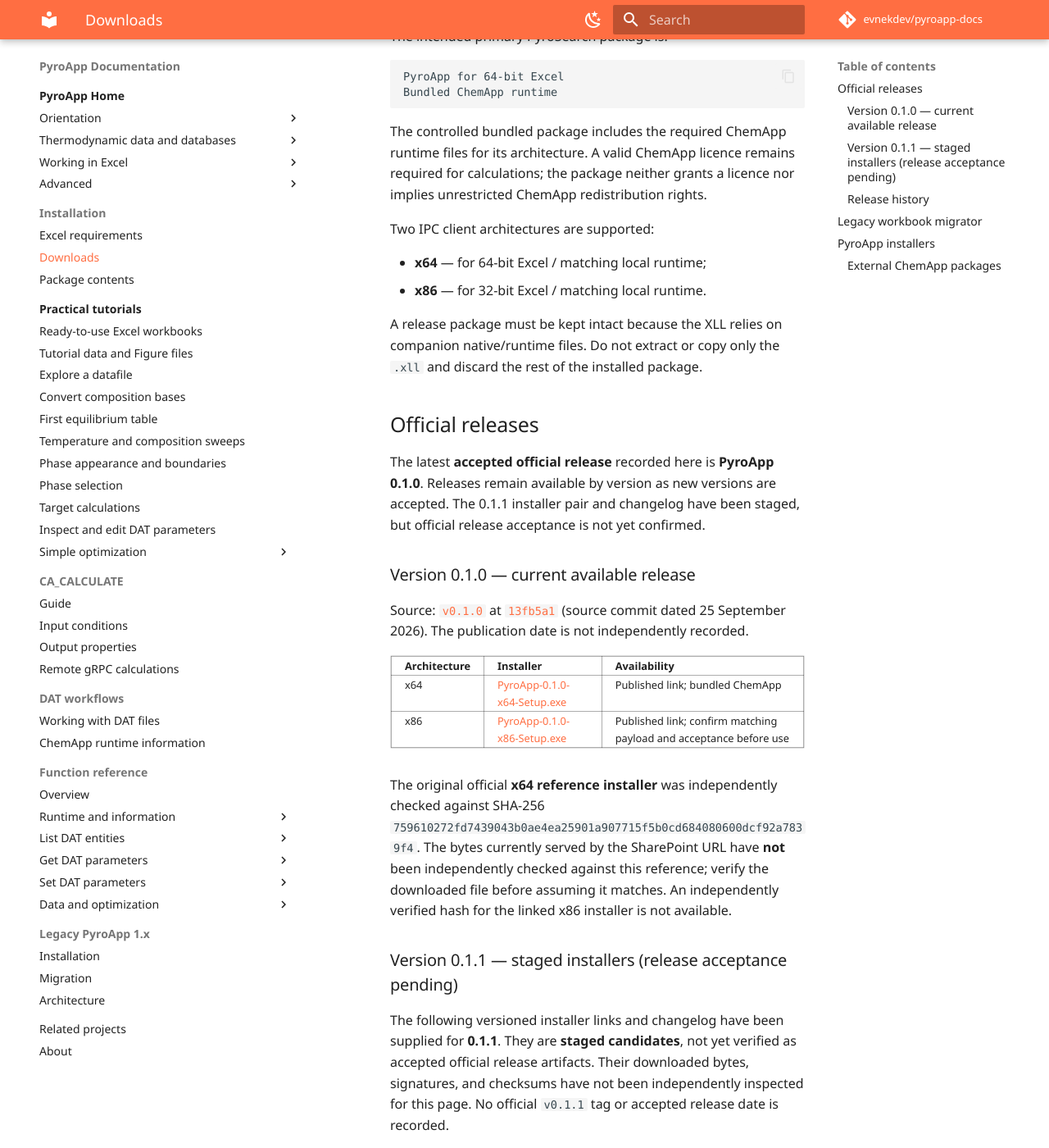
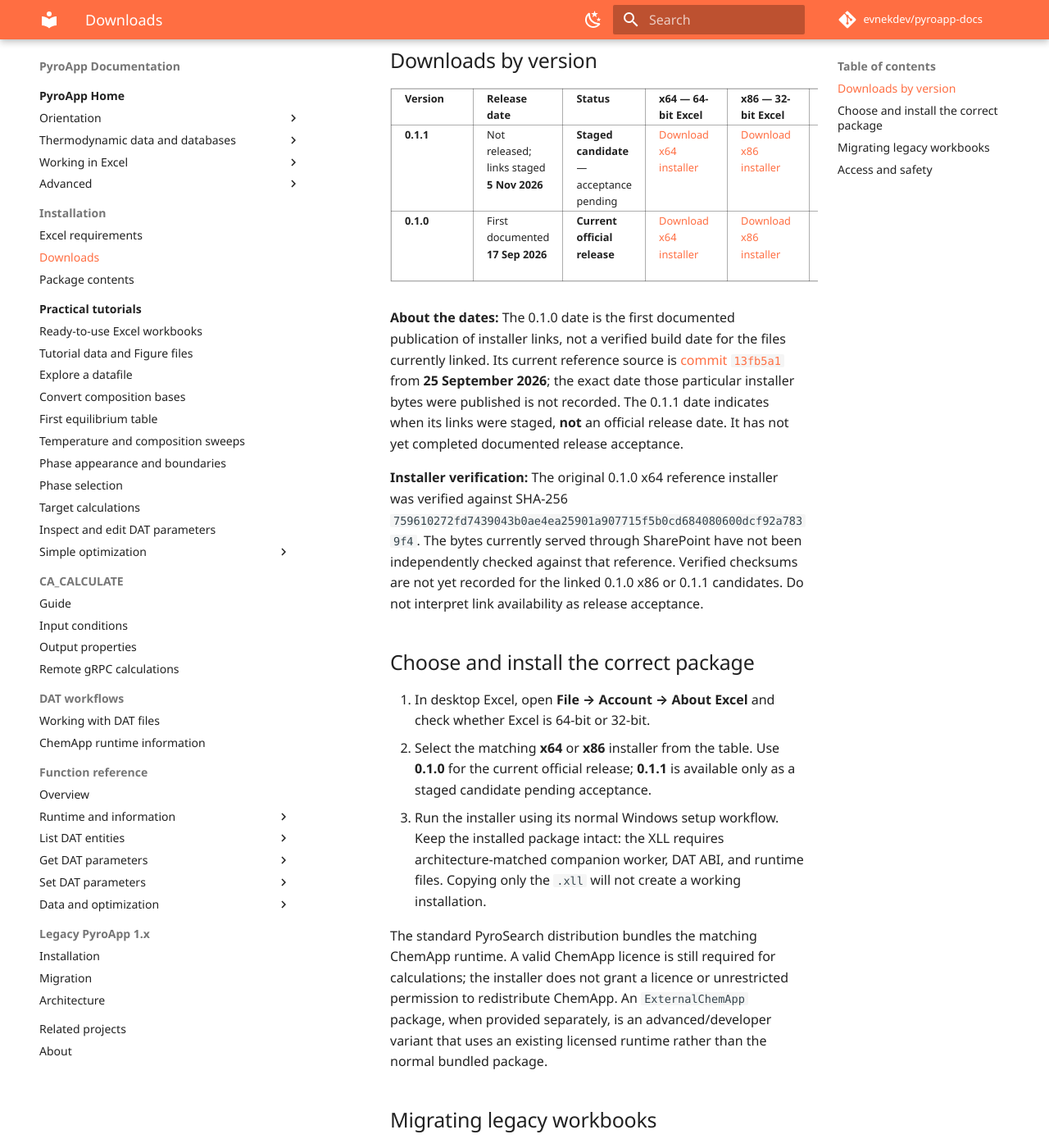
Before and after one commit to evnekdev/pyroapp-docs, an MkDocs documentation site: the page built from docs/download.md, in a window 1280 px wide and 1400 px high, scrolled down 292 px. Shown: the whole window at 82% size. Built offline with MkDocs 1.6.1 and Material for MkDocs 9.7.7, drawn with Linux system fonts in a browser that asks for light colours; some web fonts are replaced; comment, search, counter and statistics services are not loaded; some of the changed text lies outside the part shown.

Commit message:
docs: consolidate downloads into one dated release table (refs #3)

````diff
--- a/docs/download.md
+++ b/docs/download.md
@@ -1,84 +1,34 @@
 # Downloads
 
-PyroApp release packages are distributed through UQ Microsoft 365 rather than through an anonymous public download. Each published version has separate x64 and x86 installers. Use the installer link below for the Excel architecture installed on your computer.
+PyroApp is a Microsoft Excel add-in for Windows. Choose the installer that matches the **architecture of Excel** (64-bit or 32-bit), not the architecture of Windows. Installers and release notes are hosted on UQ Microsoft 365; access may require a permitted account.
 
-The intended primary PyroSearch package is:
+## Downloads by version
 
-```text
-PyroApp for 64-bit Excel
-Bundled ChemApp runtime
-```
+| Version | Release date | Status | x64 — 64-bit Excel | x86 — 32-bit Excel | Release notes |
+|---|---|---|---|---|---|
+| **0.1.1** | Not released; links staged **5 Nov 2026** | **Staged candidate** — acceptance pending | [Download x64 installer](https://uq-my.sharepoint.com/:u:/r/personal/uqenekho_uq_edu_au/Documents/PYROAPP%20INSTALLER/PyroApp-0.1.1-x64-Setup.exe?d=wa0cc65ce61984c5d9b5903cbb7a59195&csf=1&web=1&e=NYPMCD) | [Download x86 installer](https://uq-my.sharepoint.com/:u:/r/personal/uqenekho_uq_edu_au/Documents/PYROAPP%20INSTALLER/PyroApp-0.1.1-x86-Setup.exe?d=w036c3e16d1a8419ebb72d6de4fa15f3a&csf=1&web=1&e=8hCALy) | [CHANGELOG-0.1.1.md](https://uq-my.sharepoint.com/:t:/r/personal/uqenekho_uq_edu_au/Documents/PYROAPP%20INSTALLER/CHANGELOG-0.1.1.md?d=w675f38fd7ede474e9dffe5e166357c62&csf=1&web=1&e=np7z7t) |
+| **0.1.0** | First documented **17 Sep 2026** | **Current official release** | [Download x64 installer](https://uq-my.sharepoint.com/:u:/r/personal/uqenekho_uq_edu_au/Documents/PYROAPP%20INSTALLER/PyroApp-0.1.0-x64-Setup.exe?d=w61c832d74c784bdf93c986717d6ea66b&csf=1&web=1&e=nx4sIc) | [Download x86 installer](https://uq-my.sharepoint.com/:u:/r/personal/uqenekho_uq_edu_au/Documents/PYROAPP%20INSTALLER/PyroApp-0.1.0-x86-Setup.exe?d=w2dc1b2eda1ee47c2aa7d74b89e5f0957&csf=1&web=1&e=8sirYl) | Initial release; [source tag v0.1.0](https://github.com/evnekdev/pyroapprs/tree/v0.1.0) |
 
-The controlled bundled package includes the required ChemApp runtime files for its architecture. A valid ChemApp licence remains required for calculations; the package neither grants a licence nor implies unrestricted ChemApp redistribution rights.
+**About the dates:** The 0.1.0 date is the first documented publication of installer links, not a verified build date for the files currently linked. Its current reference source is [commit `13fb5a1`](https://github.com/evnekdev/pyroapprs/commit/13fb5a1add84fb3c7bccfc807d11fe74575fbfb4) from **25 September 2026**; the exact date those particular installer bytes were published is not recorded. The 0.1.1 date indicates when its links were staged, **not** an official release date. It has not yet completed documented release acceptance.
 
-Two IPC client architectures are supported:
+**Installer verification:** The original 0.1.0 x64 reference installer was verified against SHA-256 `759610272fd7439043b0ae4ea25901a907715f5b0cd684080600dcf92a7839f4`. The bytes currently served through SharePoint have not been independently checked against that reference. Verified checksums are not yet recorded for the linked 0.1.0 x86 or 0.1.1 candidates. Do not interpret link availability as release acceptance.
 
-- **x64** — for 64-bit Excel / matching local runtime;
-- **x86** — for 32-bit Excel / matching local runtime.
+## Choose and install the correct package
 
-A release package must be kept intact because the XLL relies on companion native/runtime files. Do not extract or copy only the `.xll` and discard the rest of the installed package.
+1. In desktop Excel, open **File → Account → About Excel** and check whether Excel is 64-bit or 32-bit.
+2. Select the matching **x64** or **x86** installer from the table. Use **0.1.0** for the current official release; **0.1.1** is available only as a staged candidate pending acceptance.
+3. Run the installer using its normal Windows setup workflow. Keep the installed package intact: the XLL requires architecture-matched companion worker, DAT ABI, and runtime files. Copying only the `.xll` will not create a working installation.
 
-## Official releases
+The standard PyroSearch distribution bundles the matching ChemApp runtime. A valid ChemApp licence is still required for calculations; the installer does not grant a licence or unrestricted permission to redistribute ChemApp. An `ExternalChemApp` package, when provided separately, is an advanced/developer variant that uses an existing licensed runtime rather than the normal bundled package.
 
-The latest **accepted official release** recorded here is **PyroApp 0.1.0**. Releases remain available by version as new versions are accepted. The 0.1.1 installer pair and changelog have been staged, but official release acceptance is not yet confirmed.
+## Migrating legacy workbooks
 
-### Version 0.1.0 — current available release
+Current PyroApp installers include the **PyroApp Workbook Migrator**, launched from the PyroApp Ribbon. It uses desktop Excel to translate supported legacy formulas without overwriting the original workbook. Unmapped UDFs can be kept active or converted to visible text according to the user's choices, with output saved as `.xlsx` or `.xlsm` as appropriate.
 
-Source: [`v0.1.0`](https://github.com/evnekdev/pyroapprs/tree/v0.1.0) at [`13fb5a1`](https://github.com/evnekdev/pyroapprs/commit/13fb5a1add84fb3c7bccfc807d11fe74575fbfb4) (source commit dated 25 September 2026). The publication date is not independently recorded.
+See [Legacy PyroApp 1.x migration](migration-1.0.md) for the full procedure, safety checks, and workbook-format rules.
 
-| Architecture | Installer | Availability |
-|---|---|---|
-| x64 | [PyroApp-0.1.0-x64-Setup.exe](https://uq-my.sharepoint.com/:u:/r/personal/uqenekho_uq_edu_au/Documents/PYROAPP%20INSTALLER/PyroApp-0.1.0-x64-Setup.exe?d=w61c832d74c784bdf93c986717d6ea66b&csf=1&web=1&e=nx4sIc) | Published link; bundled ChemApp |
-| x86 | [PyroApp-0.1.0-x86-Setup.exe](https://uq-my.sharepoint.com/:u:/r/personal/uqenekho_uq_edu_au/Documents/PYROAPP%20INSTALLER/PyroApp-0.1.0-x86-Setup.exe?d=w2dc1b2eda1ee47c2aa7d74b89e5f0957&csf=1&web=1&e=8sirYl) | Published link; confirm matching payload and acceptance before use |
+## Access and safety
 
-The original official **x64 reference installer** was independently checked against SHA-256 `759610272fd7439043b0ae4ea25901a907715f5b0cd684080600dcf92a7839f4`. The bytes currently served by the SharePoint URL have **not** been independently checked against this reference; verify the downloaded file before assuming it matches. An independently verified hash for the linked x86 installer is not available.
+The links above point to files in the UQ Microsoft 365 **PYROAPP INSTALLER** folder. If SharePoint requests authentication, use an account that has been granted access to the files.
 
-### Version 0.1.1 — staged installers (release acceptance pending)
-
-The following versioned installer links and changelog have been supplied for **0.1.1**. They are **staged candidates**, not yet verified as accepted official release artifacts. Their downloaded bytes, signatures, and checksums have not been independently inspected for this page. No official `v0.1.1` tag or accepted release date is recorded.
-
-| Architecture | Staged installer | Status |
-|---|---|---|
-| x64 | [PyroApp-0.1.1-x64-Setup.exe](https://uq-my.sharepoint.com/:u:/r/personal/uqenekho_uq_edu_au/Documents/PYROAPP%20INSTALLER/PyroApp-0.1.1-x64-Setup.exe?d=wa0cc65ce61984c5d9b5903cbb7a59195&csf=1&web=1&e=NYPMCD) | Acceptance pending |
-| x86 | [PyroApp-0.1.1-x86-Setup.exe](https://uq-my.sharepoint.com/:u:/r/personal/uqenekho_uq_edu_au/Documents/PYROAPP%20INSTALLER/PyroApp-0.1.1-x86-Setup.exe?d=w036c3e16d1a8419ebb72d6de4fa15f3a&csf=1&web=1&e=8hCALy) | Acceptance pending |
-
-**Changelog:** [CHANGELOG-0.1.1.md](https://uq-my.sharepoint.com/:t:/r/personal/uqenekho_uq_edu_au/Documents/PYROAPP%20INSTALLER/CHANGELOG-0.1.1.md?d=w675f38fd7ede474e9dffe5e166357c62&csf=1&web=1&e=np7z7t)
-
-These links do not themselves prove installed-product acceptance. **0.1.0 remains the latest accepted official release** until the 0.1.1 build and verification evidence are completed.
-
-### Release history
-
-| Version | Status | x64 | x86 |
-|---|---|---|---|
-| **0.1.1** | Staged; release acceptance pending | [Candidate](https://uq-my.sharepoint.com/:u:/r/personal/uqenekho_uq_edu_au/Documents/PYROAPP%20INSTALLER/PyroApp-0.1.1-x64-Setup.exe?d=wa0cc65ce61984c5d9b5903cbb7a59195&csf=1&web=1&e=NYPMCD) | [Candidate](https://uq-my.sharepoint.com/:u:/r/personal/uqenekho_uq_edu_au/Documents/PYROAPP%20INSTALLER/PyroApp-0.1.1-x86-Setup.exe?d=w036c3e16d1a8419ebb72d6de4fa15f3a&csf=1&web=1&e=8hCALy) |
-| **0.1.0** | Latest available | [Download](https://uq-my.sharepoint.com/:u:/r/personal/uqenekho_uq_edu_au/Documents/PYROAPP%20INSTALLER/PyroApp-0.1.0-x64-Setup.exe?d=w61c832d74c784bdf93c986717d6ea66b&csf=1&web=1&e=nx4sIc) | [Download](https://uq-my.sharepoint.com/:u:/r/personal/uqenekho_uq_edu_au/Documents/PYROAPP%20INSTALLER/PyroApp-0.1.0-x86-Setup.exe?d=w2dc1b2eda1ee47c2aa7d74b89e5f0957&csf=1&web=1&e=8sirYl) |
-
-The installer filenames already contain their versions; there is no need to rename the `0.1.0` installers. When a new official release is published, add its own versioned entries and retain older links rather than replacing them.
-
-!!! note "UQ SharePoint access"
-    These installer files are stored in the UQ Microsoft 365 `PYROAPP INSTALLER` folder. If Microsoft requests authentication, use an account that has been granted access to the shared files.
-
-## Legacy workbook migrator
-
-For the complete user workflow, see **[Legacy PyroApp 1.x migration](migration-1.0.md)**.
-
-The **PyroApp Workbook Migrator** is included with every current PyroApp installer. The production migrator is the compiled architecture-specific Rust executable installed with PyroApp and launched by the PyroApp Ribbon.
-
-The migrator runs locally on Windows and uses the installed desktop Microsoft Excel application. It rewrites every supported legacy PyroApp function to its current `XLL_*` equivalent, preserves workbook content through Excel's own serializer, and never overwrites the original workbook.
-
-Before migration, the graphical migrator inventories other workbook UDFs that do not have a mandatory PyroApp mapping. For each one, the user can choose **Keep active** or **Comment out**. Commented formulas are preserved as visible formula text so they can be found and replaced later. If any residual UDF is kept active, the output remains macro-enabled `.xlsm` and the workbook's VBA/xlwings support is preserved. If none are kept, the result is macro-free `.xlsx`.
-
-During migration it also enforces the PyroApp three-row-header convention: physically empty cells in the **phase** and **constituent/component** rows of referenced `CA_CALCULATE` input/output headers are replaced with the literal text `""`. PyroApp treats this marker as an empty field while the header cell remains populated, keeping the header contiguous and easy to select and manipulate. Macros remain disabled throughout preflight, migration, and reopen verification.
-
-## PyroApp installers
-
-Use the installer matching the bitness shown by **Excel → File → Account → About Excel**.
-
-The release-history links identify versioned installer files in the UQ Microsoft 365 **PYROAPP INSTALLER** folder.
-
-### External ChemApp packages
-
-An `ExternalChemApp` installer is an advanced/developer package. It contains no ChemApp DLLs and asks for an existing licensed runtime with matching Excel bitness. It is not the normal controlled PyroSearch package.
-
-!!! warning
-    Do not use an unofficial copy of a PyroApp bundle or ChemApp native library. ChemApp licensing and protected datafile permissions still apply.
+Only install packages supplied through the controlled distribution. ChemApp licensing and protected datafile permissions remain in force for every version.
````
